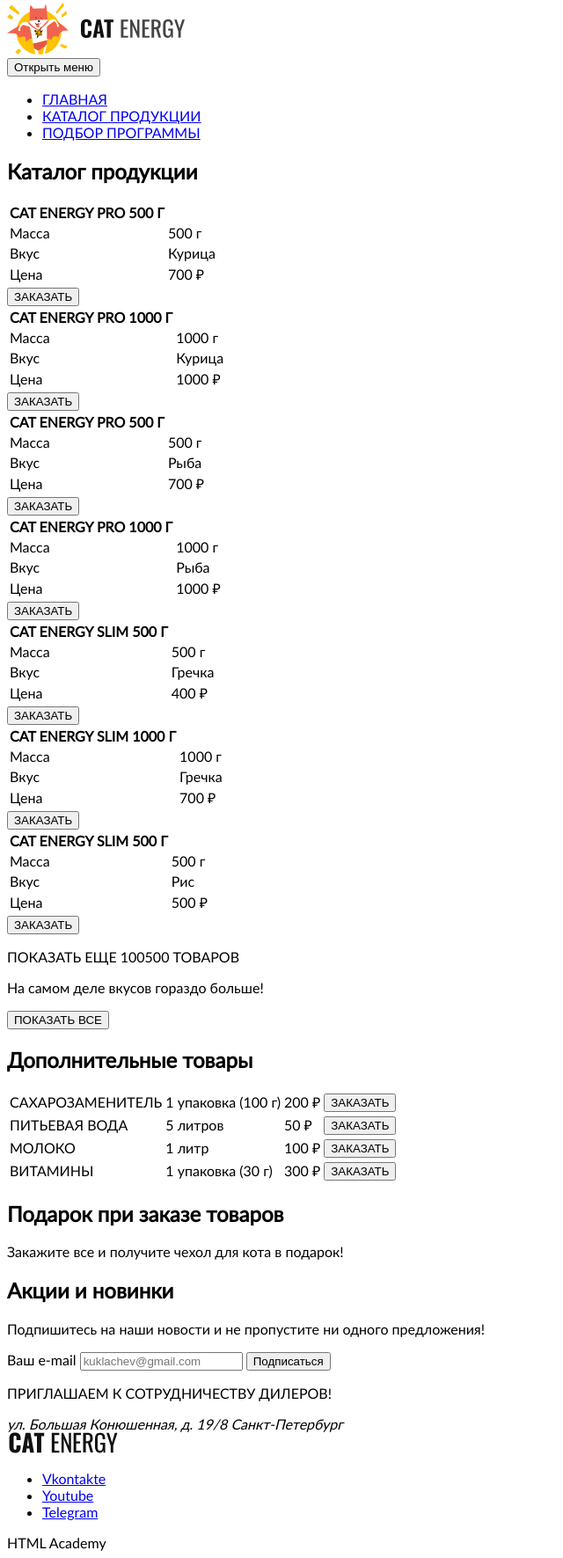
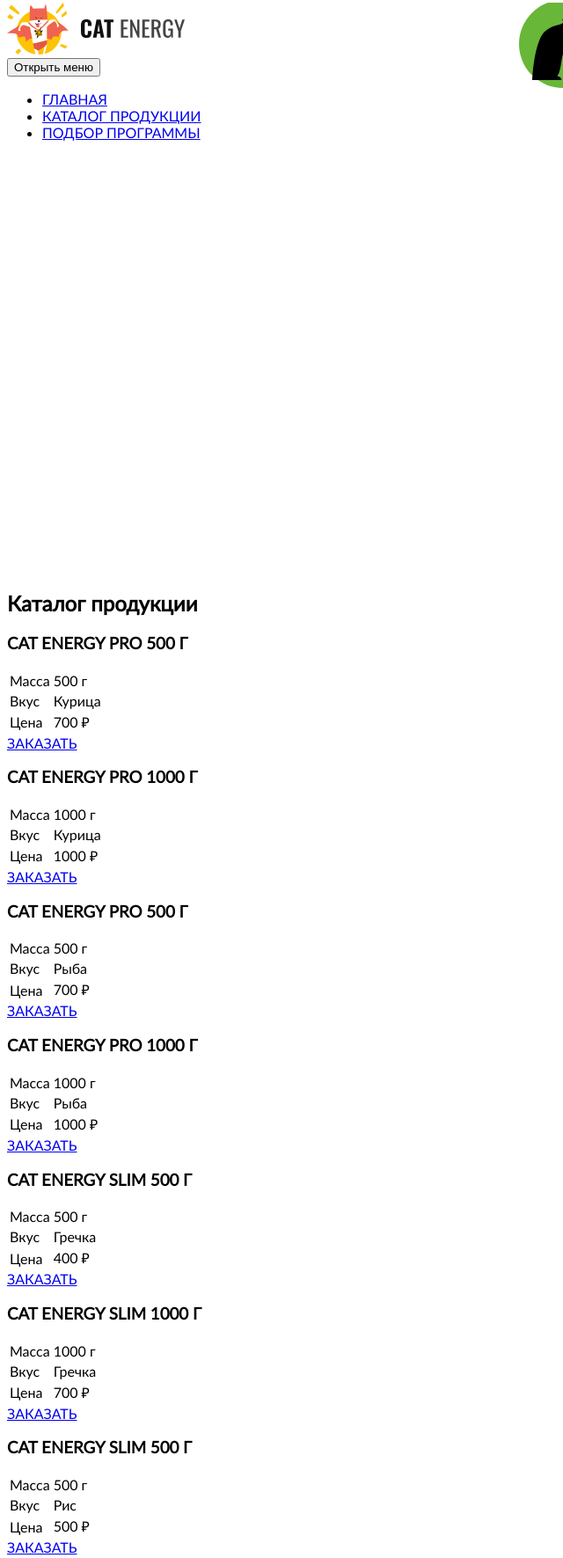
Before and after one commit to mariagavrilova2704/2515573-cat-energy-2, a website: page source/catalog.html in a window 1280 px wide. Shown: the part 5-1776 px from the top of the page at 88% size, without its empty margins (0-640 px from the left). Drawn offline with nearby package versions, Linux system fonts and the light colour scheme; files that its build step writes are made by us from their sources.

Commit message:
добавляет изменения в catalog и index

```diff
--- a/source/catalog.html
+++ b/source/catalog.html
@@ -40,13 +40,8 @@
     <section class="production">
       <h1 class="main-catalog__title">Каталог продукции</h1>
       <div class="production__card">
+        <h3 class="main-catalog__subtitle">CAT ENERGY PRO 500 Г</h3>
         <table>
-          <thead>
-            <tr>
-              <th>CAT ENERGY PRO 500 Г</th>
-            </tr>
-          </thead>
-          <tbody>
           <tr>
             <td>Масса</td>
             <td>500 г</td>
@@ -59,18 +54,12 @@
             <td>Цена</td>
             <td>700 ₽</td>
           </tr>
-          </tbody>
         </table>
-        <button class="production__btn" type="button">ЗАКАЗАТЬ</button>
+        <a class="production__btn" href="#">ЗАКАЗАТЬ</a>
       </div>
       <div class="production__card">
+        <h3 class="main-catalog__subtitle">CAT ENERGY PRO 1000 Г</h3>
         <table>
-          <thead>
-            <tr>
-              <th>CAT ENERGY PRO 1000 Г</th>
-            </tr>
-          </thead>
-          <tbody>
           <tr>
             <td>Масса</td>
             <td>1000 г</td>
@@ -83,18 +72,12 @@
             <td>Цена</td>
             <td>1000 ₽</td>
           </tr>
-          </tbody>
         </table>
-        <button class="production__btn" type="button">ЗАКАЗАТЬ</button>
+        <a class="production__btn" href="#">ЗАКАЗАТЬ</a>
       </div>
       <div class="production__card">
+        <h3 class="main-catalog__subtitle">CAT ENERGY PRO 500 Г</h3>
         <table>
-          <thead>
-            <tr>
-              <th>CAT ENERGY PRO 500 Г</th>
-            </tr>
-          </thead>
-          <tbody>
           <tr>
             <td>Масса</td>
             <td>500 г</td>
@@ -107,18 +90,12 @@
             <td>Цена</td>
             <td>700 ₽</td>
           </tr>
-          </tbody>
         </table>
-        <button class="production__btn" type="button">ЗАКАЗАТЬ</button>
+        <a class="production__btn" href="#">ЗАКАЗАТЬ</a>
       </div>
       <div class="production__card">
+        <h3 class="main-catalog__subtitle">CAT ENERGY PRO 1000 Г</h3>
         <table>
-          <thead>
-            <tr>
-              <th>CAT ENERGY PRO 1000 Г</th>
-            </tr>
-          </thead>
-          <tbody>
           <tr>
             <td>Масса</td>
             <td>1000 г</td>
@@ -131,18 +108,12 @@
             <td>Цена</td>
             <td>1000 ₽</td>
           </tr>
-          </tbody>
         </table>
-        <button class="production__btn" type="button">ЗАКАЗАТЬ</button>
+        <a class="production__btn" href="#">ЗАКАЗАТЬ</a>
       </div>
       <div class="production__card">
+        <h3 class="main-catalog__subtitle">CAT ENERGY SLIM 500 Г</h3>
         <table>
-          <thead>
-            <tr>
-              <th>CAT ENERGY SLIM 500 Г</th>
-            </tr>
-          </thead>
-          <tbody>
           <tr>
             <td>Масса</td>
             <td>500 г</td>
@@ -155,18 +126,12 @@
             <td>Цена</td>
             <td>400 ₽</td>
           </tr>
-          </tbody>
         </table>
-        <button class="production__btn" type="button">ЗАКАЗАТЬ</button>
+        <a class="production__btn" href="#">ЗАКАЗАТЬ</a>
       </div>
       <div class="production__card">
+        <h3 class="main-catalog__subtitle">CAT ENERGY SLIM 1000 Г</h3>
         <table>
-          <thead>
-            <tr>
-              <th>CAT ENERGY SLIM 1000 Г</th>
-            </tr>
-          </thead>
-          <tbody>
           <tr>
             <td>Масса</td>
             <td>1000 г</td>
@@ -179,18 +144,12 @@
             <td>Цена</td>
             <td>700 ₽</td>
           </tr>
-          </tbody>
         </table>
-        <button class="production__btn" type="button">ЗАКАЗАТЬ</button>
+        <a class="production__btn" href="#">ЗАКАЗАТЬ</a>
       </div>
       <div class="production__card">
+        <h3 class="main-catalog__subtitle">CAT ENERGY SLIM 500 Г</h3>
         <table>
-          <thead>
-            <tr>
-              <th>CAT ENERGY SLIM 500 Г</th>
-            </tr>
-          </thead>
-          <tbody>
           <tr>
             <td>Масса</td>
             <td>500 г</td>
@@ -203,46 +162,41 @@
             <td>Цена</td>
             <td>500 ₽</td>
           </tr>
-          </tbody>
         </table>
-        <button class="production__btn" type="button">ЗАКАЗАТЬ</button>
+        <a class="production__btn" href="#">ЗАКАЗАТЬ</a>
       </div>
       <div class="production__card">
         <p>ПОКАЗАТЬ ЕЩЕ 100500 ТОВАРОВ</p>
         <p>На самом деле вкусов гораздо больше!</p>
-        <button class="production__btn showall" type="button">ПОКАЗАТЬ ВСЕ</button>
+        <a class="production__btn showall" href="#">ПОКАЗАТЬ ВСЕ</a>
       </div>
     </section>
     <section class="additional">
       <h2 class="additional__subtitle">Дополнительные товары</h2>
-      <table>
-        <tbody>
-          <tr>
-            <td>САХАРОЗАМЕНИТЕЛЬ</td>
-            <td>1 упаковка (100 г)</td>
-            <td>200 ₽</td>
-            <td><button class="additional__btn" type="button">ЗАКАЗАТЬ</button></td>
-          </tr>
-          <tr>
-            <td>ПИТЬЕВАЯ ВОДА</td>
-            <td>5 литров</td>
-            <td>50 ₽</td>
-            <td><button class="additional__btn" type="button">ЗАКАЗАТЬ</button></td>
-          </tr>
-          <tr>
-            <td>МОЛОКО</td>
-            <td>1 литр</td>
-            <td>100 ₽</td>
-            <td><button class="additional__btn" type="button">ЗАКАЗАТЬ</button></td>
-          </tr>
-          <tr>
-            <td>ВИТАМИНЫ</td>
-            <td>1 упаковка (30 г)</td>
-            <td>300 ₽</td>
-            <td><button class="additional__btn" type="button">ЗАКАЗАТЬ</button></td>
-          </tr>
-        </tbody>
-      </table>
+      <div class="additional__wrapper">
+        <p class="additional__title">САХАРОЗАМЕНИТЕЛЬ</p>
+        <p class="additional__description">1 упаковка (100 г)</p>
+        <p class="additional__description">200 ₽</p>
+        <a class="additional__btn" href="#">ЗАКАЗАТЬ</a>
+      </div>
+      <div class="additional__wrapper">
+        <p class="additional__title">ПИТЬЕВАЯ ВОДА</p>
+        <p class="additional__description">5 литров</p>
+        <p class="additional__description">50 ₽</p>
+        <a class="additional__btn" href="#">ЗАКАЗАТЬ</a>
+      </div>
+      <div class="additional__wrapper">
+        <p class="additional__title">МОЛОКО</p>
+        <p class="additional__description">1 литр</p>
+        <p class="additional__description">100 ₽</p>
+        <a class="additional__btn" href="#">ЗАКАЗАТЬ</a>
+      </div>
+      <div class="additional__wrapper">
+        <p class="additional__title">ВИТАМИНЫ</p>
+        <p class="additional__description">1 упаковка (30 г)</p>
+        <p class="additional__description">300 ₽</p>
+        <a class="additional__btn" href="#">ЗАКАЗАТЬ</a>
+      </div>
       <div class="additional__gift">
         <h2 class="visually-hidden">Подарок при заказе товаров</h2>
         <p class="additional__description">Закажите все и получите чехол для кота в подарок!</p>
--- a/source/styles/common/fonts.scss
+++ b/source/styles/common/fonts.scss
@@ -1 +1,16 @@
 /* здесь подключите шрифты */
+@font-face {
+  font-family: "Oswald";
+  font-weight: 400;
+  font-style: normal;
+  font-display: swap;
+  src: url("../../fonts/oswald/oswaldregular.woff2") format("woff2");
+}
+
+@font-face {
+  font-family: "Lato";
+  font-weight: 400;
+  font-style: normal;
+  font-display: swap;
+  src: url("../../fonts/lato/Lato-Regular.woff2") format("woff2");
+}
--- a/source/styles/common/variables.scss
+++ b/source/styles/common/variables.scss
@@ -1 +1,3 @@
 /* здесь используйте глобальные переменные */
+$tablet-width: 768px;
+$desktop-width: 1200px;
--- a/source/styles/styles.scss
+++ b/source/styles/styles.scss
@@ -6,19 +6,30 @@
 /* BLOCKS */
 @import "./blocks/header.scss";
 
-
-@font-face {
-  font-family: "Oswald";
+.page__body {
+  font-family: "Lato", sans-serif;
   font-weight: 400;
   font-style: normal;
-  font-display: swap;
-  src: url("../fonts/oswald/oswaldregular.woff2") format("woff2");
+  font-size: 16px;
 }
 
-@font-face {
-  font-family: "Lato";
-  font-weight: 400;
-  font-style: normal;
-  font-display: swap;
-  src: url("../fonts/lato/Lato-Regular.woff2") format("woff2");
+.main-header {
+@media (min-width: $tablet-width) {
+  order: 2;
+  height: 400px;
+
+  background-color: #FFFFFF;
+  background-image: url("../../images/cat1.svg");
+  background-repeat: no-repeat;
+  background-position: 50% -9px;
+
+  @media (min-resolution: 2dppx) {
+    background-image: url("../../images/cat1.svg");
+    background-size: 1338px auto;
+  }
 }
+
+@media (min-width: $desktop-width) {
+  height: 648px;
+}
+}
```
Also changed, not shown: source/index.html (+0 -5 lines), source/styles/styles.css (deleted), 1 other file. Lines whose indentation alone changed are shown as unchanged.
